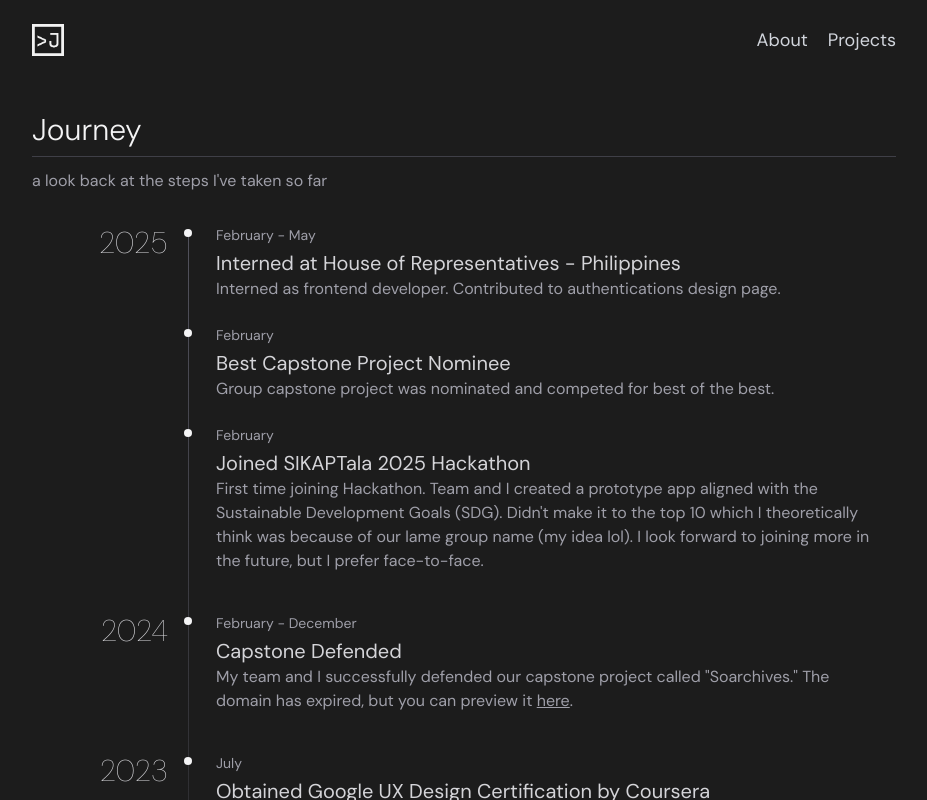
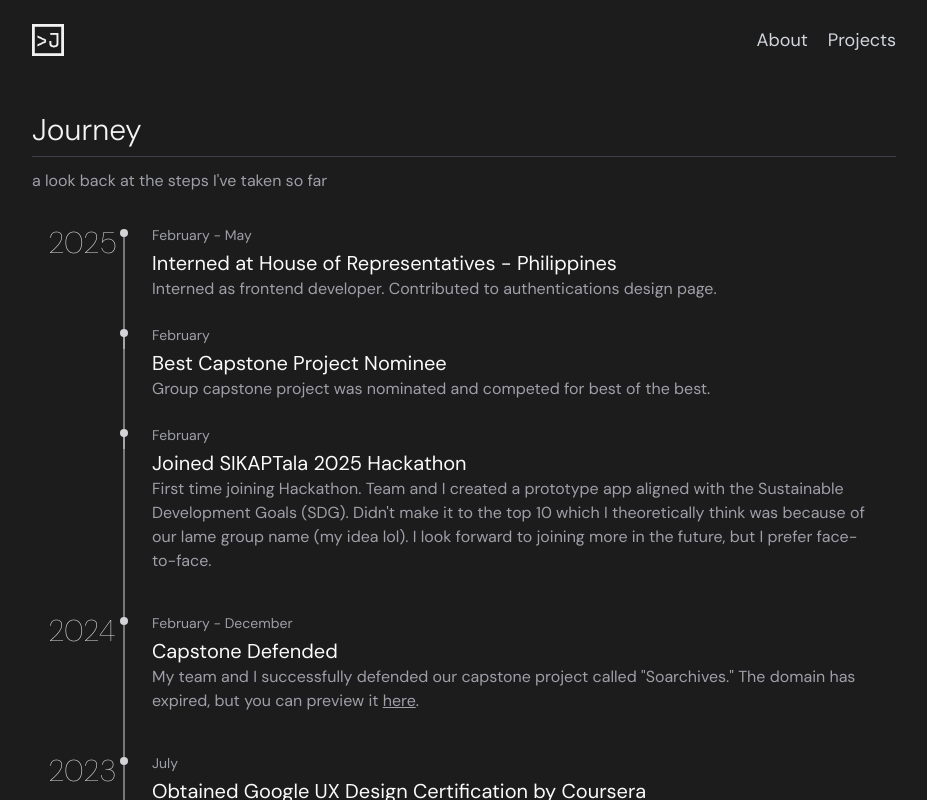
Before and after one commit to yinscript/jenny-marinay, a React (Vite) app: page /journey in a window 1280 px wide. Shown: the top 800 px of the page, without its empty margins (176-1103 px from the left). Built offline with nearby package versions, Linux system fonts and the light colour scheme.

Commit message:
fixed awkward spacing in journey timeline

```diff
--- a/src/components/sections/Journey.jsx
+++ b/src/components/sections/Journey.jsx
@@ -7,40 +7,60 @@ const Journey = ({ limit }) => {
 
   return (
     <div className="max-w-4xl px-4 py-8 mx-auto text-zinc-300">
-      {/* Vertical line */}
-      <div className="relative pl-10">
+      {/* Vertical timeline wrapper */}
+      <div className="relative">
         <div className="flex flex-col space-y-10">
-          <div className="absolute left-35 top-1 h-full w-px bg-gradient-to-t from-transparent to-zinc-600" />
-
           {data.map((entry, index) => (
             <div key={index} className="flex items-start gap-6">
               {/* Year */}
-              <div className="w-20 text-right text-3xl font-thin text-zinc-300">
+              <div className="w-15 text-left text-2xl sm:text-2xl md:text-2xl lg:text-3xl font-thin text-zinc-300">
                 {entry.year}
               </div>
 
               {/* Events container */}
               <div className="flex-1 space-y-6 relative">
-                {entry.events.map((event, idx) => (
+                {entry.events.map((event, idx) => {
+                  // Check if it's the last event of the last group
+                  const isLastGroup = index === data.length - 1;
+                  const isLastEvent = idx === entry.events.length - 1;
+
+                  return (
+                    <div key={idx} className="relative">
+                      {/* Dot and Vertical line */}
+                      <div className="absolute -left-2 top-0 bottom-0">
+                        {/* Dot */}
+                        <div className="absolute -left-1 top-1 w-2 h-2 rounded-full bg-zinc-300" />
+
+                        {/* Vertical line extending downward */}
+                        <div
+                          className={`absolute left-1/2 transform -translate-x-1/2 top-2 -bottom-12 w-px ${
+                              isLastGroup && isLastEvent
+                              ? "bg-gradient-to-b from-zinc-300 to-transparent"
+                              : "bg-zinc-300"
+                          }`}
+                        ></div>
+                      </div>
+
+                      {/* Animating only the event content */}
                       <MotionWrapper
-                  key={idx}
                         variants={slideInRight}
                         initial="hidden"
                         whileInView="visible"
                         viewport={{ once: false, amount: 0.5 }}
                         transition={{ delay: idx * 0.15, duration: 0.6 }}
-                  className="relative pl-6"
+                        className="ml-5"
                       >
-                    {/* Dot */}
-                    <div className="absolute -left-2 top-1 w-2 h-2 rounded-full bg-zinc-100" />
-
                         {/* Month */}
                         {event.month && (
-                      <div className="text-sm text-zinc-400 mb-1">{event.month}</div>
+                          <div className="text-sm text-zinc-400 mb-1">
+                              {event.month}
+                          </div>
                         )}
 
                         {/* Title */}
-                    <div className="text-xl text-zinc-300">{event.title}</div>
+                        <div className="text-xl text-zinc-50">
+                          {event.title}
+                        </div>
 
                         {/* Description */}
                         <div
@@ -48,7 +68,9 @@ const Journey = ({ limit }) => {
                           dangerouslySetInnerHTML={{ __html: event.description }}
                         />
                       </MotionWrapper>
-                ))}
+                    </div>
+                  );
+                })}
               </div>
             </div>
           ))}
```
Lines whose indentation alone changed are shown as unchanged.
